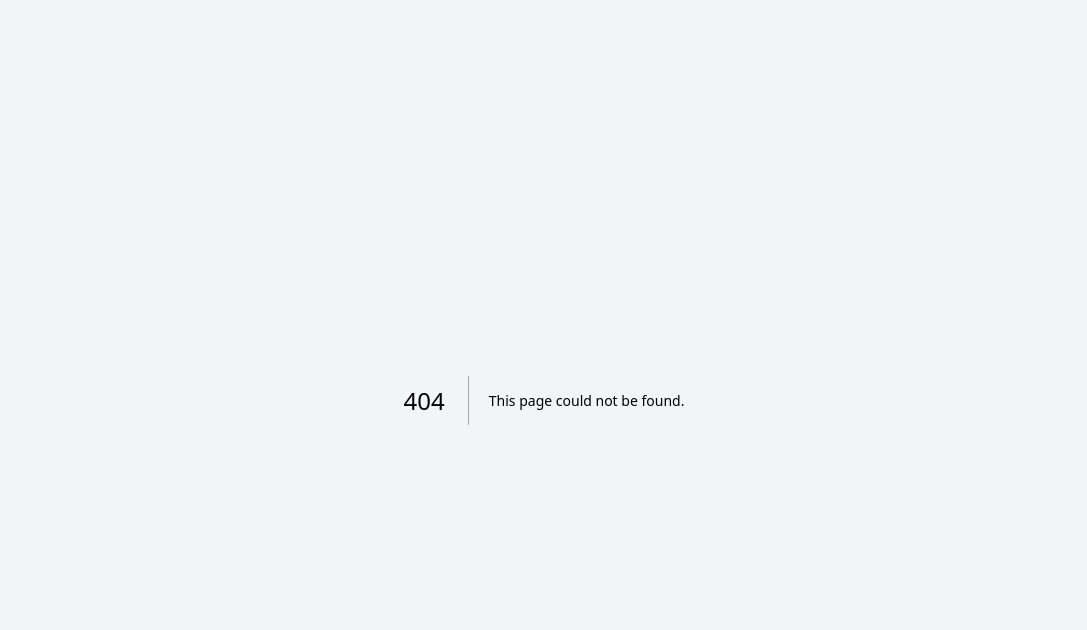
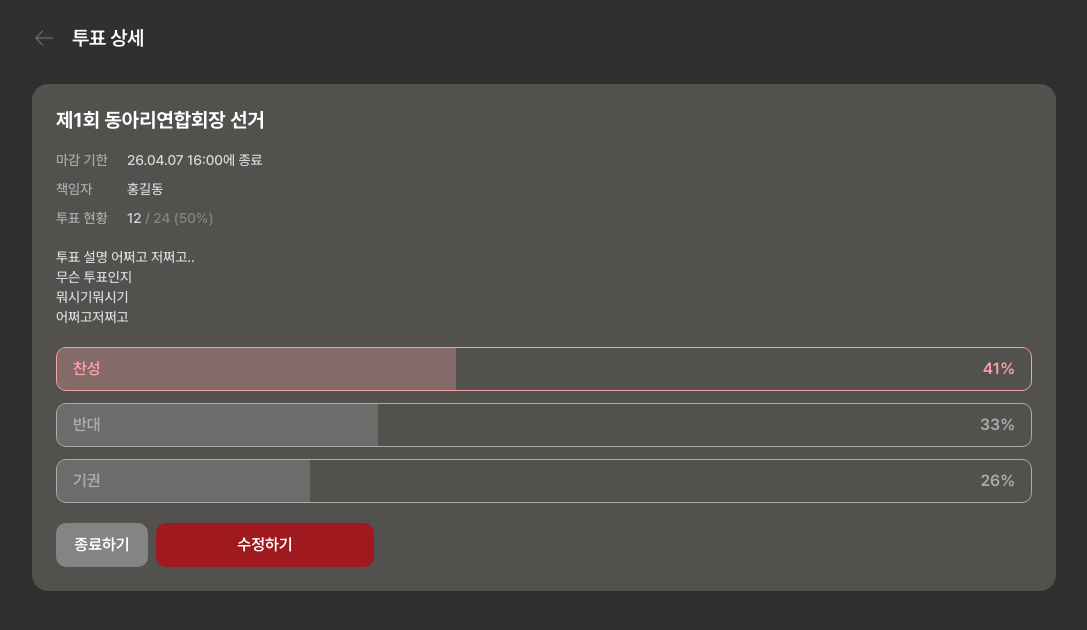
Before and after one commit to kucc/KU_Club_Association_E-Voting_Frontend, a Next.js app: page /dashboard/poll in a window 1280 px wide. Before the commit this address had no page. Shown: the top 630 px of the page, without its empty margins (96-1183 px from the left). Built offline with nearby package versions, Linux system fonts and the light colour scheme.

Commit message:
feat: 관리자 투표 상세 페이지 UI 구현

```diff
--- a/app/(managers)/dashboard/pole/page.tsx
+++ /dev/null
@@ -1,7 +0,0 @@
-export default function Page() {
-  return (
-    <div>
-      <h1>임원진 투표 관리</h1>
-    </div>
-  );
-}
--- /dev/null
+++ b/app/(managers)/dashboard/poll/page.tsx
@@ -0,0 +1,201 @@
+'use client';
+
+import { Sans } from '@/app/ui/sans';
+import { useTheme } from '@/providers/theme-provider';
+
+import { useEffect } from 'react';
+
+import Image from 'next/image';
+import { useRouter } from 'next/navigation';
+
+import Card from '@/components/common/card';
+import Label from '@/components/common/card/label';
+import Title from '@/components/common/card/title';
+
+import { formatDate } from '@/lib/utils';
+
+type PollResultOption = {
+  label: string;
+  voteCount: number;
+  percentage: number;
+};
+
+// 일반 사용자 페이지처럼 게이지 바를 별도 컴포넌트로 분리
+type AdminResultOptionItemProps = Readonly<{
+  option: PollResultOption;
+  isHighest: boolean;
+}>;
+
+function AdminResultOptionItem({
+  option,
+  isHighest,
+}: AdminResultOptionItemProps) {
+  // 관리자 전용 피그마 색상
+  const colorHex = isHighest ? '#F8A1A4' : '#A9ABAD';
+
+  return (
+    <div
+      className="relative h-11 w-full overflow-hidden rounded-[10px] border bg-[#52514E] transition-all"
+      style={{ borderColor: colorHex }}
+    >
+      {/* 일반 사용자 코드의 color-mix 방식 차용 */}
+      <div
+        className="absolute inset-y-0 left-0 transition-all duration-500"
+        style={{
+          width: `${option.percentage}%`,
+          backgroundColor: `color-mix(in srgb, ${colorHex} 30%, transparent)`,
+        }}
+      />
+
+      <div className="absolute inset-0 flex items-center justify-between px-4 py-3 text-left">
+        <span
+          className="text-[16px] leading-[20px] font-semibold"
+          style={{ color: colorHex }}
+        >
+          {option.label}
+        </span>
+        <span
+          className="text-[16px] leading-[20px] font-semibold"
+          style={{ color: colorHex }}
+        >
+          {option.percentage}%
+        </span>
+      </div>
+    </div>
+  );
+}
+
+export default function AdminPollDetailPage({
+  params,
+}: {
+  params: { id: string };
+}) {
+  const router = useRouter();
+  const { setTheme } = useTheme();
+  const pollId = params.id;
+
+  useEffect(() => {
+    setTheme('theme-executive');
+  }, [setTheme]);
+
+  const poll = {
+    question: '제1회 동아리연합회장 선거',
+    ended_at: '2026-04-07T16:00:00.000Z',
+    manager: '홍길동',
+    description:
+      '투표 설명 어쩌고 저쩌고..\n무슨 투표인지\n뭐시기뭐시기\n어쩌고저쩌고',
+    totalVoters: 24,
+    votedCount: 12,
+    options: [
+      { label: '찬성', voteCount: 5, percentage: 41 },
+      { label: '반대', voteCount: 4, percentage: 33 },
+      { label: '기권', voteCount: 3, percentage: 26 },
+    ],
+  };
+
+  const turnoutPercentage = Math.round(
+    (poll.votedCount / poll.totalVoters) * 100,
+  );
+  const maxCount = Math.max(...poll.options.map((o) => o.voteCount));
+
+  return (
+    // 배경색 유지
+    <main className="theme-executive min-h-screen bg-[#303030] pb-20">
+      {/* 헤더 */}
+      <div className="pt-4">
+        <header className="flex h-11 items-center gap-4 px-5">
+          <button
+            type="button"
+            aria-label="뒤로가기"
+            onClick={() => router.back()}
+            className="flex size-6 items-center justify-center opacity-50 brightness-0 invert"
+          >
+            <Image
+              src="/icons/back.svg"
+              alt="뒤로가기"
+              width={24}
+              height={24}
+            />
+          </button>
+          <Sans.T200
+            as="h1"
+            weight="semi-bold"
+            lineHeight="28px"
+            letterSpacing="-0.4px"
+            color="heading-page"
+          >
+            투표 상세
+          </Sans.T200>
+        </header>
+
+        <div className="px-5 pt-6 pb-8">
+          <Card>
+            <div className="flex flex-col gap-5 rounded-[16px] bg-[#52514E]">
+              <Title content={poll.question} />
+
+              <div className="flex flex-col gap-3">
+                <Label
+                  name="마감 기한"
+                  content={`${formatDate(poll.ended_at)}에 종료`}
+                />
+                <Label
+                  name="책임자"
+                  content={poll.manager}
+                />
+                <Label
+                  name="투표 현황"
+                  content={`${poll.votedCount} `}
+                  subContent={`/ ${poll.totalVoters} (${turnoutPercentage}%)`}
+                />
+              </div>
+
+              <Sans.T140
+                as="p"
+                color="title-value"
+                lineHeight="20px"
+                className="whitespace-pre-line text-[#D2D8DB]"
+              >
+                {poll.description}
+              </Sans.T140>
+
+              {/* 투표 안건 리스트 */}
+              <div className="flex w-full flex-col gap-3">
+                {poll.options.map((option) => (
+                  <AdminResultOptionItem
+                    key={option.label}
+                    option={option}
+                    isHighest={
+                      option.voteCount === maxCount && option.voteCount > 0
+                    }
+                  />
+                ))}
+              </div>
+
+              {/* --- 하단 관리자 버튼 영역 --- */}
+              <div className="flex w-full gap-[8px]">
+                <button
+                  type="button"
+                  className="flex h-[44px] w-[92px] cursor-pointer items-center justify-center rounded-[10px] border-none bg-[#848485] transition-transform active:scale-95"
+                >
+                  <span className="text-[16px] leading-[20px] font-semibold text-[#FFFFFF]">
+                    종료하기
+                  </span>
+                </button>
+
+                <button
+                  type="button"
+                  onClick={() => router.push(`/dashboard/poll/${pollId}/edit`)}
+                  className="flex h-[44px] w-[218px] cursor-pointer items-center justify-center rounded-[10px] border-none bg-[#A0191E] transition-transform active:scale-95"
+                >
+                  <span className="text-[16px] leading-[20px] font-semibold text-[#FFFFFF]">
+                    수정하기
+                  </span>
+                </button>
+              </div>
+            </div>
+          </Card>
+        </div>
+      </div>
+    </main>
+  );
+}
```
